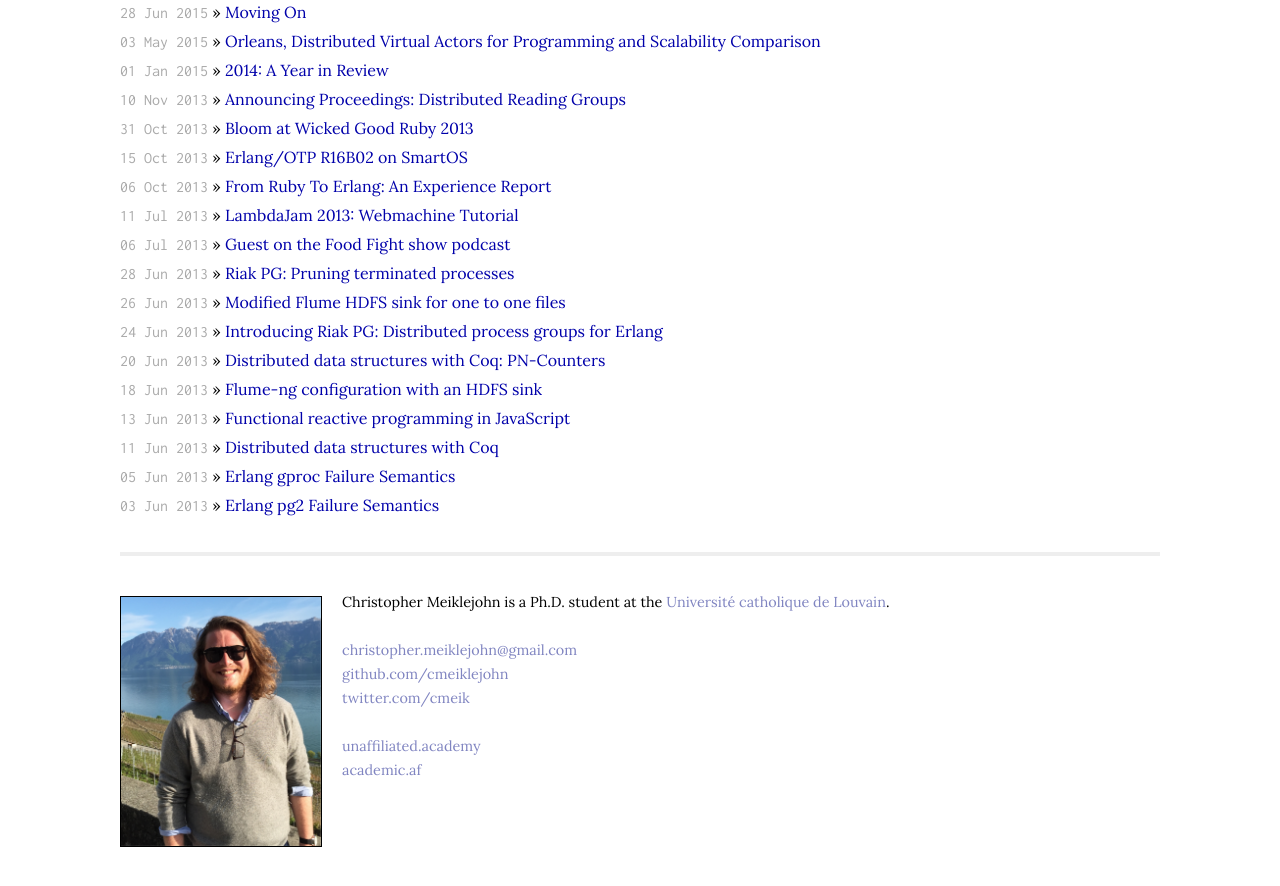
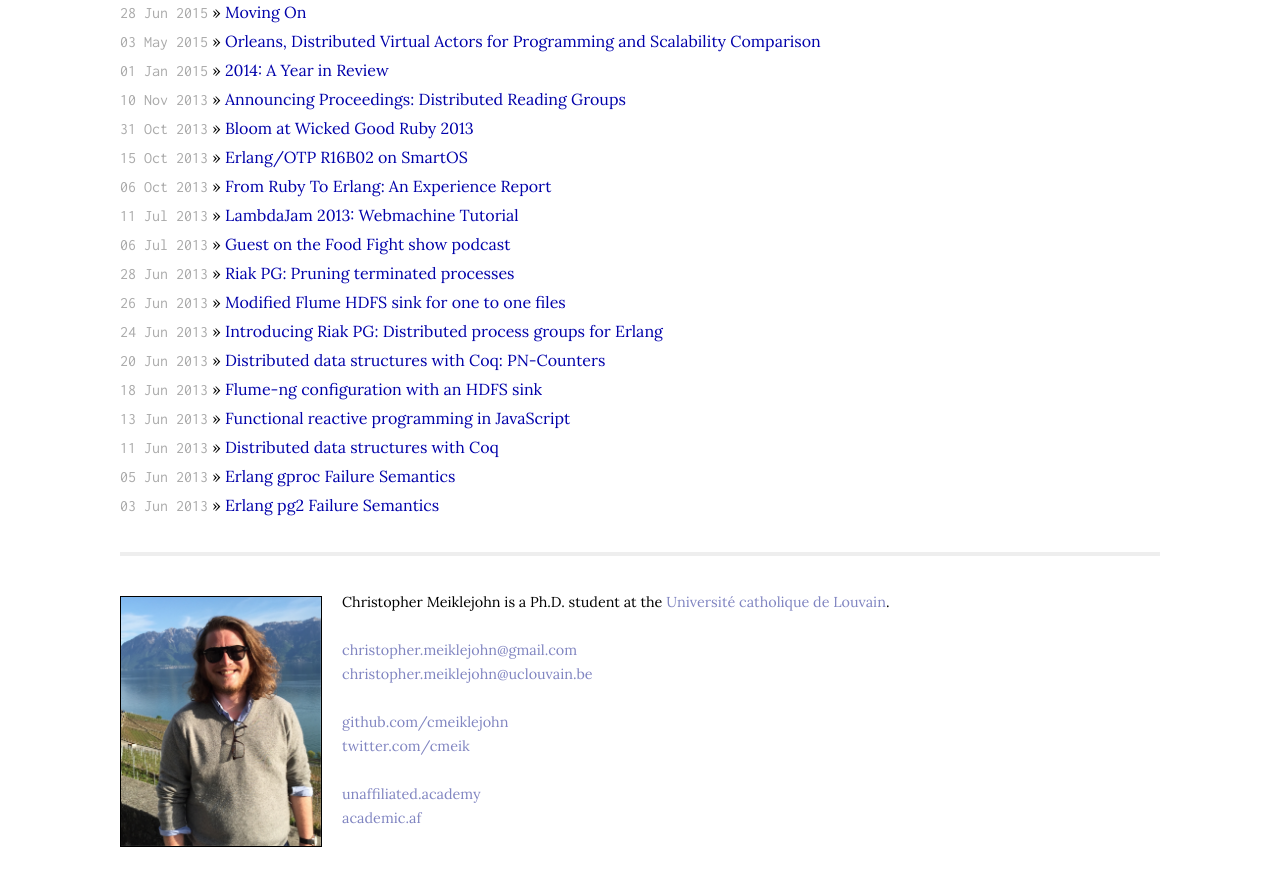
Before and after one commit to cmeiklejohn/cmeiklejohn.github.io, a Jekyll site: the page built from index.html, in a window 1280 px wide and 900 px high, scrolled down 1621 px. Shown: the top 886 px of the window. Built offline with Jekyll 4.4.1, drawn with Linux system fonts in a browser that asks for light colours.

Commit message:
Add email.

```diff
--- a/_layouts/default.html
+++ b/_layouts/default.html
@@ -50,8 +50,9 @@
                      href="https://www.uclouvain.be/index.html">Université
                      catholique de Louvain</a>.<br/>
                     <br/>
-                    <a
-                      href="mailto:christopher.meiklejohn@gmail.com">christopher.meiklejohn@gmail.com</a><br />
+                    <a href="mailto:christopher.meiklejohn@gmail.com">christopher.meiklejohn@gmail.com</a><br />
+                    <a href="mailto:christopher.meiklejohn@uclouvain.be">christopher.meiklejohn@uclouvain.be</a><br />
+                    <br/>
                     <a href="http://github.com/cmeiklejohn/">github.com/cmeiklejohn</a><br />
                     <a href="http://twitter.com/cmeik/">twitter.com/cmeik</a><br />
                     <br/>
```
